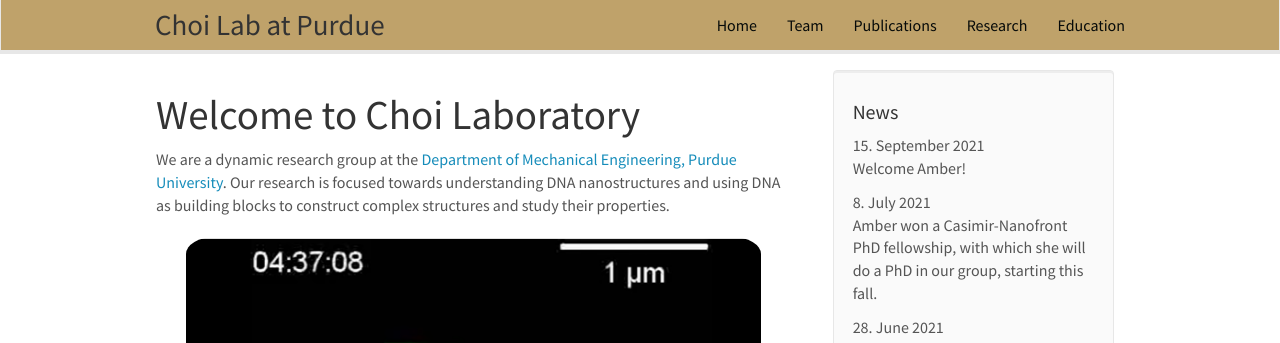
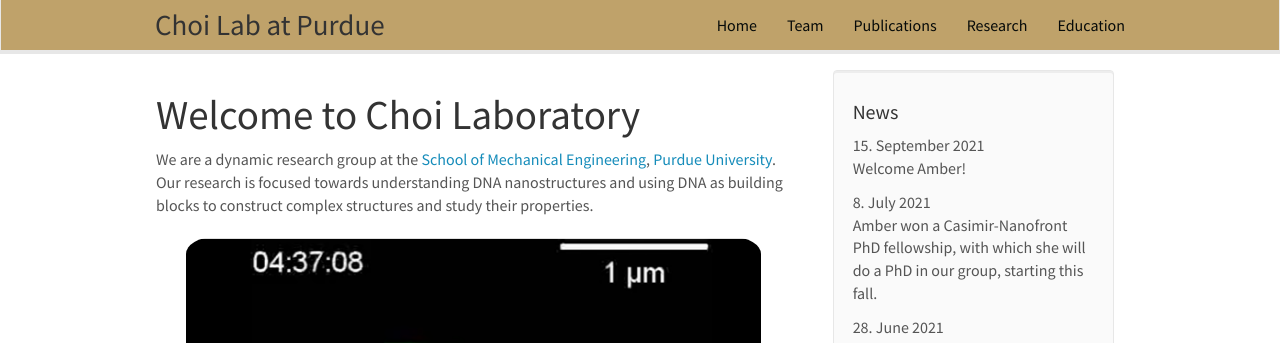
Before and after one commit to choidnalab/choidnalab.github.io, a Jekyll site: the page built from _pages/home.md, in a window 1280 px wide and 1228 px high. Shown: the top 343 px of the window. Built offline with Jekyll 4.4.1, drawn with Linux system fonts in a browser that asks for light colours; nearby versions of some CDN libraries.

Commit message:
Update home.md

```diff
--- a/_pages/home.md
+++ b/_pages/home.md
@@ -6,7 +6,7 @@ sitemap: false
 permalink: /
 ---
 
-We are a dynamic research group at the [Department of Mechanical Engineering, Purdue University](https://engineering.purdue.edu/ME). Our research is focused towards understanding DNA nanostructures and using DNA as building blocks to construct complex structures and study their properties.
+We are a dynamic research group at the [School of Mechanical Engineering](https://engineering.purdue.edu/ME), [Purdue University](https://www.purdue.edu/). Our research is focused towards understanding DNA nanostructures and using DNA as building blocks to construct complex structures and study their properties.
 
 <div markdown="0" id="carousel" class="carousel slide" data-ride="carousel" data-interval="4000" data-pause="hover" >
     <!-- Menu -->
```
